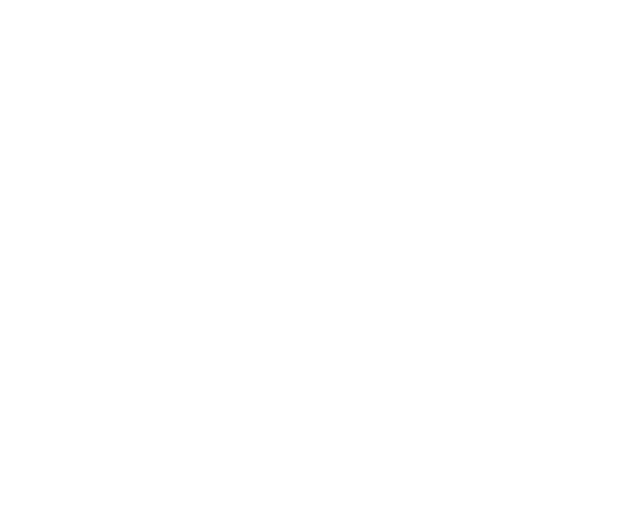
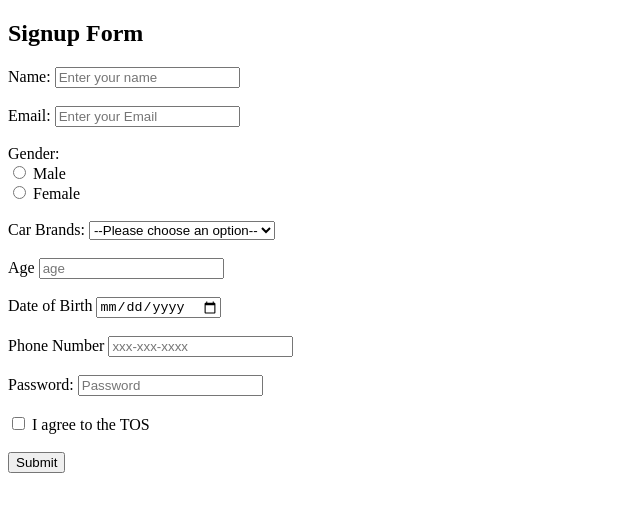
Before and after one commit to acciojob/signup-form-car-Rehan-1698, a website: page main.html in a window 1280 px wide. Shown: the whole page, without its empty margins (0-640 px from the left). Drawn offline with Linux system fonts and the light colour scheme.

Commit message:
created a submission

```diff
--- a/main.html
+++ b/main.html
@@ -4,11 +4,66 @@
 
 <head>
 	<link rel="stylesheet" href="styles.css">
+	<title>Signup Form</title>
 </head>
 
 <body>
+	<h2> Signup Form </h2>
+	<form action="#" method="post">
 	<!-- the entire body must be written by student -->
+
+	<!-- Name input -->
+    <label for="name">Name:</label>
+	<input type="text" id="name" Name="name" placeholder="Enter your name" required>
+	<br><br>
+
+	<label for="Email">Email:</label>
+	<input type="Email" placeholder="Enter your Email" required>
+	<br><br>
+
+	  <label>Gender:</label><br>
+        <input type="radio" id="gender_m" name="gender" value="Male" required>
+        <label for="gender_m">Male</label><br>
+        <input type="radio" id="gender_f" name="gender" value="Female" required>
+        <label for="gender_f">Female</label>
+	<br><br>
+	  <!-- Car Brands Field -->
+	 <label for="cars">Car Brands:</label>
+        <select id="cars" name="cars" required>
+            <option value="">--Please choose an option--</option>
+            <option value="Toyota">Toyota</option>
+            <option value="Honda">Honda</option>
+            <option value="Ford">Ford</option>
+            <option value="BMW">BMW</option>
+		</select>
+	<br><br>
+	<label for="age">Age</label>
+	<input type="number" id="age" name="age" placeholder="age">
+	<br><br>
+
+	<label for="DOB">Date of Birth</label>
+	<input type="date" id="dob" name="DOB" required>
+	<br><br>
+	<label for="tel">Phone Number</label>
+	<input type="tel" id="tel" name="Phone Number" placeholder="xxx-xxx-xxxx" required>
+	<br><br>
+	 <!-- Password Field -->
+        <label for="password">Password:</label>
+        <input type="password" id="password" name="password" required placeholder="Password">
+	<br><br>
+
+	  <!-- TOS Agreement Field -->
+        <input type="checkbox" id="tos" name="tos" required>
+        <label for="tos">I agree to the TOS</label>
+	<br><br>
+
+        <!-- Submit Button -->
+        <button type="submit">Submit</button>
+	</form>
+
     <script type="text/javascript" src="./script.js">
+
+
 </script>
 
 </body>
```
